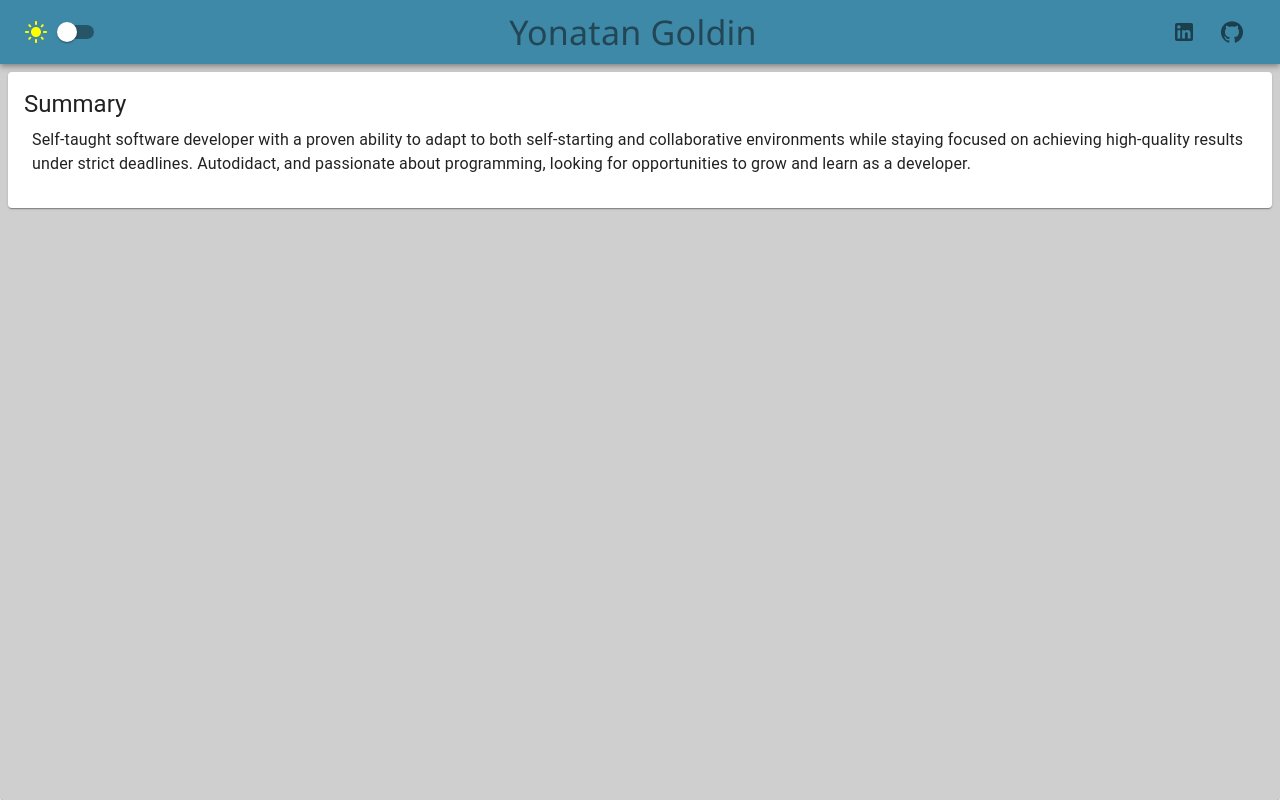
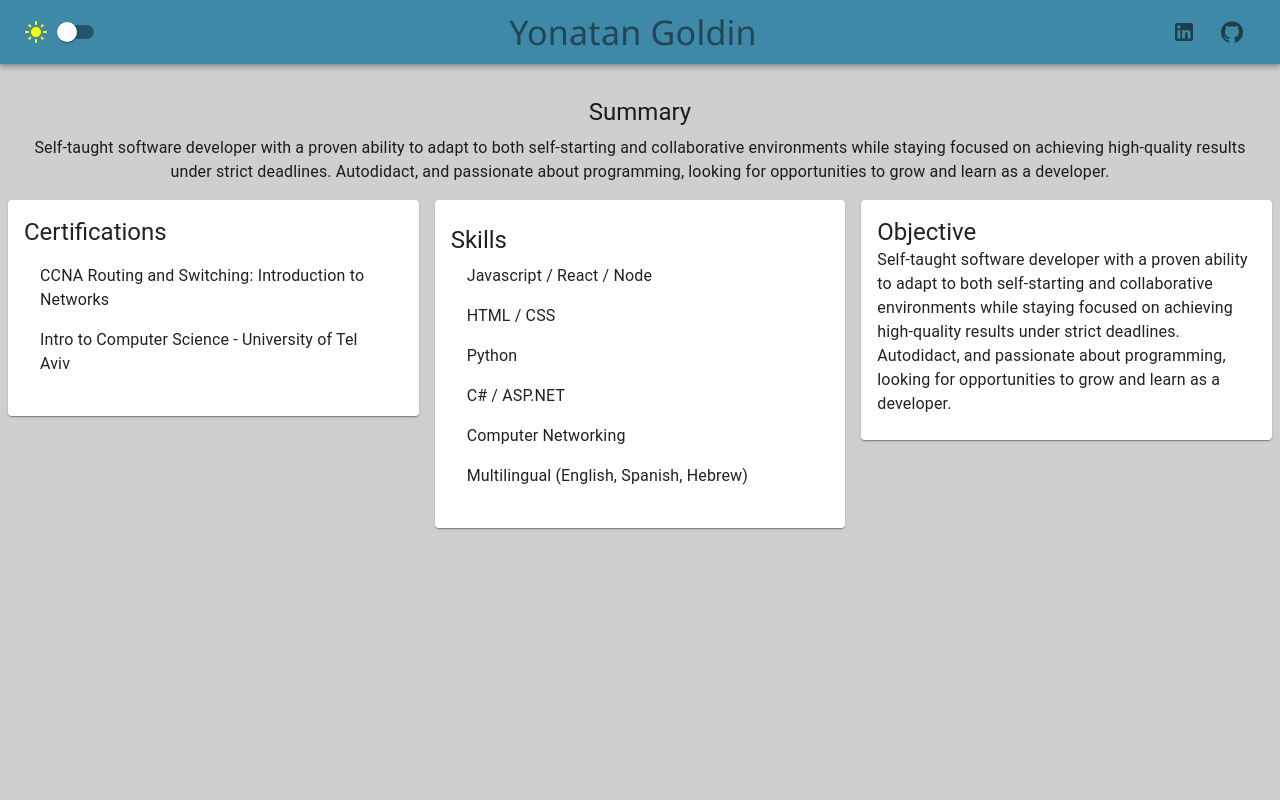
Before and after one commit to yonog1/Portfolio, a React (Create React App) app: page / in a window 1280 px wide. Built offline with nearby package versions, Linux system fonts and the light colour scheme.

Commit message:
re-arranged text card positions

```diff
--- a/src/components/App.tsx
+++ b/src/components/App.tsx
@@ -4,16 +4,17 @@ import {
     createTheme,
     PaletteMode,
     Paper,
-    Typography,
-    TextField,
     Grid,
     Card,
+    CardContent,
 } from "@mui/material";
 import Grid2 from "@mui/material/Unstable_Grid2/Grid2";
 import { useState } from "react";
 import "../styles/App.css";
 import Navbar from "./Navbar";
-import Resume from "./Resume";
+import Certifications from "./text/Certifications";
+import Objective from "./text/Objective";
+import Skills from "./text/Skills";
 import Summary from "./text/Summary";
 
 function App() {
@@ -92,18 +93,40 @@ function App() {
                         mode={mode}
                         handleThemeChange={handleThemeChange}
                     ></Navbar>
-                    <Grid2
+                    <Grid //summary
                         container
-                        padding={"1vh"}
+                        padding={1}
                         direction="column"
                         justifyContent={"center"}
-                        spacing={0}
                         alignItems={"center"}
                     >
-                        <Grid item xs={3}>
+                        <Grid item xs={12} marginBottom={1}>
                             <Summary />
                         </Grid>
-                    </Grid2>
+                        <Grid container spacing={2}>
+                            <Grid item xs={4}>
+                                <Card>
+                                    <CardContent>
+                                        <Certifications />
+                                    </CardContent>
+                                </Card>
+                            </Grid>
+                            <Grid item xs={4}>
+                                <Card>
+                                    <CardContent>
+                                        <Skills />
+                                    </CardContent>
+                                </Card>
+                            </Grid>
+                            <Grid item xs={4}>
+                                <Card>
+                                    <CardContent>
+                                        <Objective />
+                                    </CardContent>
+                                </Card>
+                            </Grid>
+                        </Grid>
+                    </Grid>
                 </Paper>
             </ThemeProvider>
         </div>
--- a/src/components/text/Certifications.tsx
+++ b/src/components/text/Certifications.tsx
@@ -1,10 +1,8 @@
 import { Grid, Typography, List, ListItem } from "@mui/material";
-import React from "react";
 
 export default function CertificationsText() {
     return (
         <div>
-            <Grid item xs={3}>
             <Typography variant="h5">Certifications</Typography>
             <List>
                 <Typography variant="body1">
@@ -16,7 +14,6 @@ export default function CertificationsText() {
                     </ListItem>
                 </Typography>
             </List>
-            </Grid>
         </div>
     );
 }
--- a/src/components/text/Objective.tsx
+++ b/src/components/text/Objective.tsx
@@ -1,20 +1,16 @@
-import { Grid, Typography } from "@mui/material";
-import React from "react";
+import { Typography } from "@mui/material";
 
 export default function ObjectiveText() {
     return (
         <div>
-            <Grid item xs={3}>
-                <Typography variant="h5">Objective</Typography>
-                <Typography variant="body1">
-                    Self-taught software developer with a proven ability to
-                    adapt to both self-starting and collaborative environments
-                    while staying focused on achieving high-quality results
-                    under strict deadlines. Autodidact, and passionate about
-                    programming, looking for opportunities to grow and learn as
-                    a developer.
-                </Typography>
-            </Grid>
+            <Typography variant="h5">Objective</Typography>
+            <Typography variant="body1" sx={{ wordBreak: "break-word" }}>
+                Self-taught software developer with a proven ability to adapt to
+                both self-starting and collaborative environments while staying
+                focused on achieving high-quality results under strict
+                deadlines. Autodidact, and passionate about programming, looking
+                for opportunities to grow and learn as a developer.
+            </Typography>
         </div>
     );
 }
--- a/src/components/text/Skills.tsx
+++ b/src/components/text/Skills.tsx
@@ -1,5 +1,4 @@
-import { Grid, List, Typography, ListItem } from "@mui/material";
-import React from "react";
+import { List, Typography, ListItem } from "@mui/material";
 
 export default function SkillsText() {
     return (
--- a/src/components/text/Summary.tsx
+++ b/src/components/text/Summary.tsx
@@ -1,24 +1,20 @@
-import { Card, CardContent, Typography } from "@mui/material";
-import React from "react";
+import { Typography } from "@mui/material";
 
 type Props = {};
 
 export default function Summary({}: Props) {
     return (
         <div>
-            <Card>
-                <CardContent>
-                    <Typography variant="h5">Summary</Typography>
-                    <Typography variant="body1" padding={1}>
-                        Self-taught software developer with a proven ability to
-                        adapt to both self-starting and collaborative
-                        environments while staying focused on achieving
-                        high-quality results under strict deadlines. Autodidact,
-                        and passionate about programming, looking for
-                        opportunities to grow and learn as a developer.
-                    </Typography>
-                </CardContent>
-            </Card>
+            <Typography variant="h5" align="center" marginTop={3}>
+                Summary
+            </Typography>
+            <Typography variant="body1" padding={1} align="center">
+                Self-taught software developer with a proven ability to adapt to
+                both self-starting and collaborative environments while staying
+                focused on achieving high-quality results under strict
+                deadlines. Autodidact, and passionate about programming, looking
+                for opportunities to grow and learn as a developer.
+            </Typography>
         </div>
     );
 }
--- a/src/index.tsx
+++ b/src/index.tsx
@@ -1,6 +1,3 @@
-import { ThemeProvider } from "@emotion/react";
-import { createTheme, CssBaseline } from "@mui/material";
-import { green, purple, grey, blue } from "@mui/material/colors";
 import React from "react";
 import ReactDOM from "react-dom/client";
 import App from "./components/App";
```
Lines whose indentation alone changed are shown as unchanged.
